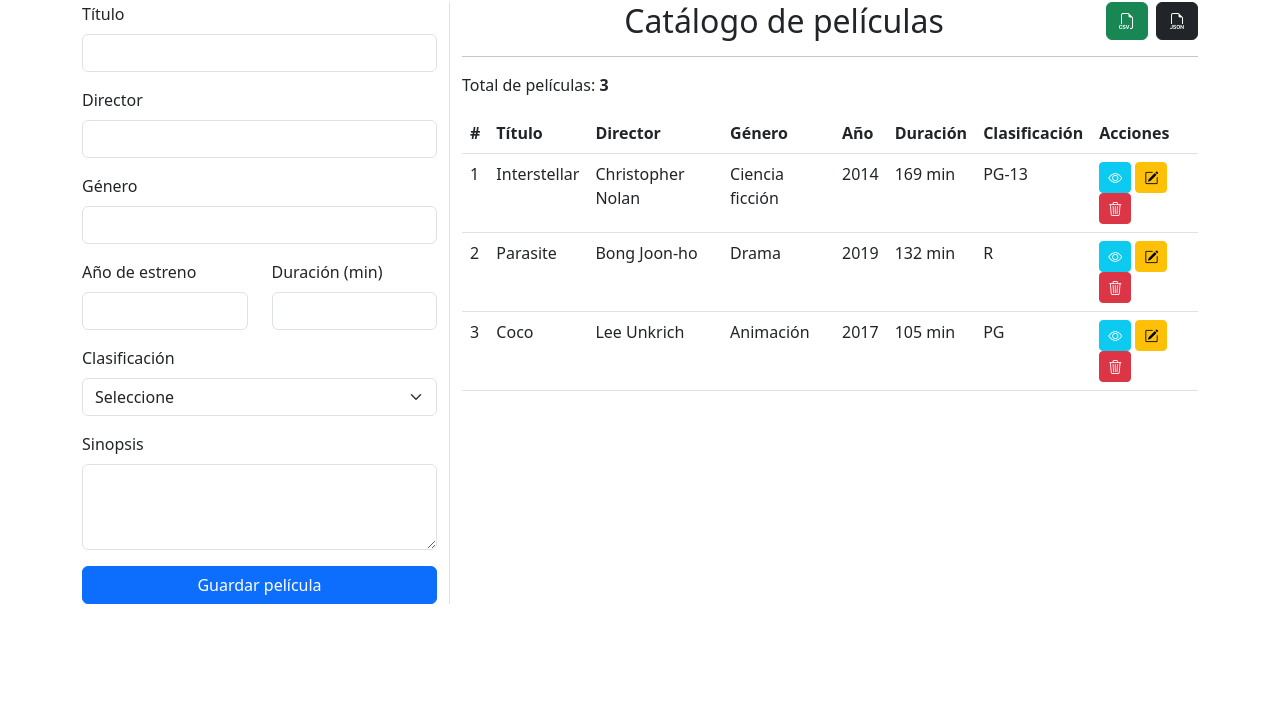
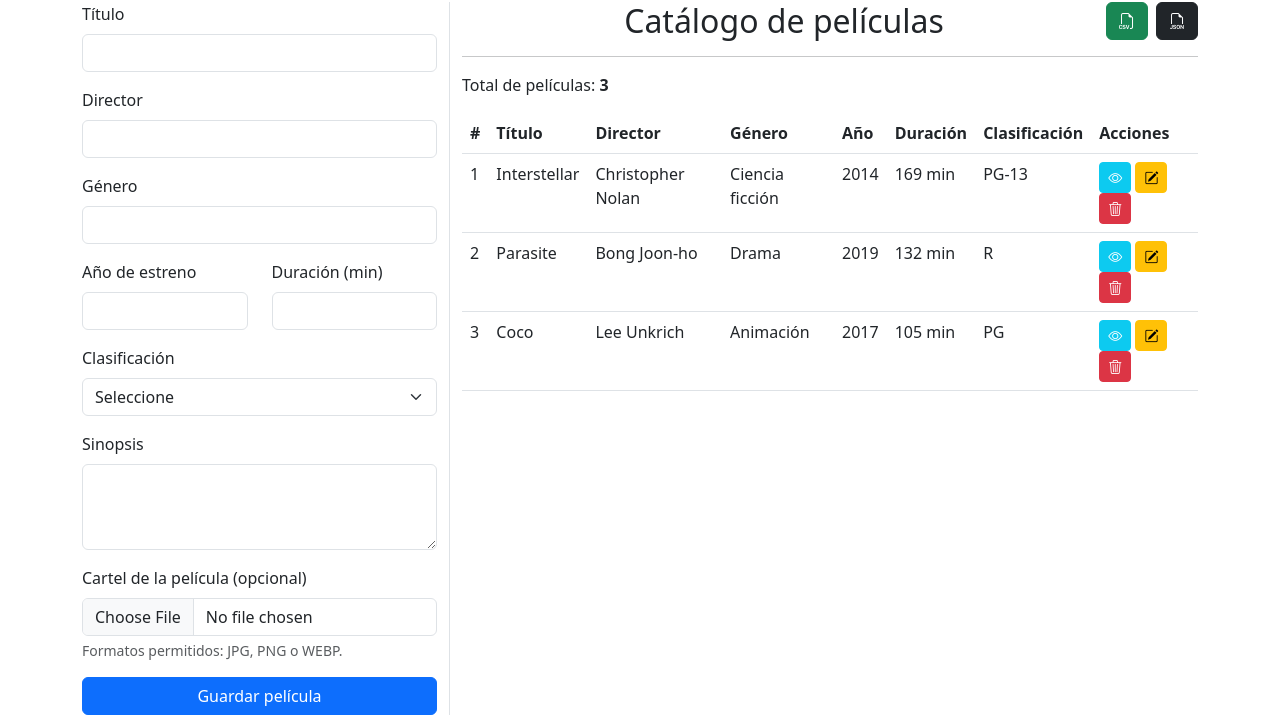
Before and after one commit to Denis-sys-a/Sys-CRUD-Peliculas, a PHP site: page / in a window 1280 px wide. Shown: the part 118-833 px from the top of the page. Before the commit the page ends 722 px from the top, so only its background shows below. Run offline with PHP 8.4, Linux system fonts and the light colour scheme; data comes from the database, SQL or seed files in the repository; both versions use the stored data as it was after the commit; some libraries are stand-ins or nearby versions.

Commit message:
Agrege el boton para poder ponerle un cartel a tal pelicula

```diff
--- a/acciones/acciones.php
+++ b/acciones/acciones.php
@@ -5,7 +5,7 @@ if ($_SERVER['REQUEST_METHOD'] !== 'POST') {
     exit;
 }
 
-$ok = $movieController->create($_POST);
+$ok = $movieController->create($_POST, $_FILES);
 if ($ok) {
     header('location:../');
     exit;
--- a/acciones/actualizarPelicula.php
+++ b/acciones/actualizarPelicula.php
@@ -6,7 +6,7 @@ if ($_SERVER['REQUEST_METHOD'] !== 'POST' || !isset($_POST['id'])) {
     exit;
 }
 
-$ok = $movieController->update((int) $_POST['id'], $_POST);
+$ok = $movieController->update((int) $_POST['id'], $_POST, $_FILES);
 
 if ($ok) {
     header('location:../');
--- a/app/Controller/MovieController.php
+++ b/app/Controller/MovieController.php
@@ -6,14 +6,26 @@ class MovieController
     {
     }
 
-    public function create(array $input): bool
+    public function create(array $input, array $files = []): bool
     {
-        return $this->repository->create($this->sanitizeInput($input));
+        $data = $this->sanitizeInput($input);
+        $data['cartel_url'] = $this->resolvePosterPath($files['cartel_imagen'] ?? null, '');
+
+        return $this->repository->create($data);
     }
 
-    public function update(int $id, array $input): bool
+    public function update(int $id, array $input, array $files = []): bool
     {
-        return $this->repository->update($id, $this->sanitizeInput($input));
+        $currentMovie = $this->repository->findById($id);
+        if (!$currentMovie) {
+            return false;
+        }
+
+        $data = $this->sanitizeInput($input);
+        $currentPoster = (string) ($currentMovie['cartel_url'] ?? '');
+        $data['cartel_url'] = $this->resolvePosterPath($files['cartel_imagen'] ?? null, $currentPoster);
+
+        return $this->repository->update($id, $data);
     }
 
     public function delete(int $id): bool
@@ -56,6 +68,47 @@ class MovieController
         ];
     }
 
+    private function resolvePosterPath(?array $posterFile, string $currentPoster): string
+    {
+        if (!$posterFile || ($posterFile['error'] ?? UPLOAD_ERR_NO_FILE) === UPLOAD_ERR_NO_FILE) {
+            return $currentPoster;
+        }
+
+        if (($posterFile['error'] ?? UPLOAD_ERR_OK) !== UPLOAD_ERR_OK) {
+            return $currentPoster;
+        }
+
+        if (!is_uploaded_file($posterFile['tmp_name'] ?? '')) {
+            return $currentPoster;
+        }
+
+        $finfo = new finfo(FILEINFO_MIME_TYPE);
+        $mimeType = $finfo->file($posterFile['tmp_name']);
+        $allowedTypes = [
+            'image/jpeg' => 'jpg',
+            'image/png' => 'png',
+            'image/webp' => 'webp',
+        ];
+
+        if (!isset($allowedTypes[$mimeType])) {
+            return $currentPoster;
+        }
+
+        $targetDirectory = dirname(__DIR__, 2) . '/assets/img';
+        if (!is_dir($targetDirectory)) {
+            mkdir($targetDirectory, 0775, true);
+        }
+
+        $fileName = uniqid('cartel_', true) . '.' . $allowedTypes[$mimeType];
+        $targetFilePath = $targetDirectory . '/' . $fileName;
+
+        if (!move_uploaded_file($posterFile['tmp_name'], $targetFilePath)) {
+            return $currentPoster;
+        }
+
+        return 'assets/img/' . $fileName;
+    }
+
     private function resolveStrategy(string $format): ExportStrategyInterface
     {
         return strtolower($format) === 'json'
--- a/app/Repository/MySqlMovieRepository.php
+++ b/app/Repository/MySqlMovieRepository.php
@@ -8,18 +8,19 @@ class MySqlMovieRepository implements MovieRepositoryInterface
 
     public function create(array $movieData): bool
     {
-        $sql = 'INSERT INTO peliculas (titulo, director, genero, anio_estreno, duracion_min, clasificacion, sinopsis)
-                VALUES (?, ?, ?, ?, ?, ?, ?)';
+        $sql = 'INSERT INTO peliculas (titulo, director, genero, anio_estreno, duracion_min, clasificacion, sinopsis, cartel_url)
+                VALUES (?, ?, ?, ?, ?, ?, ?, ?)';
         $stmt = $this->connection->prepare($sql);
         $stmt->bind_param(
-            'sssisss',
+            'sssissss',
             $movieData['titulo'],
             $movieData['director'],
             $movieData['genero'],
             $movieData['anio_estreno'],
             $movieData['duracion_min'],
             $movieData['clasificacion'],
-            $movieData['sinopsis']
+            $movieData['sinopsis'],
+            $movieData['cartel_url']
         );
 
         return $stmt->execute();
@@ -28,11 +29,11 @@ class MySqlMovieRepository implements MovieRepositoryInterface
     public function update(int $id, array $movieData): bool
     {
         $sql = 'UPDATE peliculas
-                SET titulo = ?, director = ?, genero = ?, anio_estreno = ?, duracion_min = ?, clasificacion = ?, sinopsis = ?
+                SET titulo = ?, director = ?, genero = ?, anio_estreno = ?, duracion_min = ?, clasificacion = ?, sinopsis = ?, cartel_url = ?
                 WHERE id = ?';
         $stmt = $this->connection->prepare($sql);
         $stmt->bind_param(
-            'sssisssi',
+            'sssissssi',
             $movieData['titulo'],
             $movieData['director'],
             $movieData['genero'],
@@ -40,6 +41,7 @@ class MySqlMovieRepository implements MovieRepositoryInterface
             $movieData['duracion_min'],
             $movieData['clasificacion'],
             $movieData['sinopsis'],
+            $movieData['cartel_url'],
             $id
         );
 
--- a/app/Strategy/CsvExportStrategy.php
+++ b/app/Strategy/CsvExportStrategy.php
@@ -8,7 +8,7 @@ class CsvExportStrategy implements ExportStrategyInterface
         header('Content-Disposition: attachment; filename="peliculas_' . date('Y-m-d') . '.csv"');
 
         $output = fopen('php://output', 'w');
-        fputcsv($output, ['ID', 'Título', 'Director', 'Género', 'Año', 'Duración (min)', 'Clasificación', 'Sinopsis']);
+        fputcsv($output, ['ID', 'Título', 'Director', 'Género', 'Año', 'Duración (min)', 'Clasificación', 'Sinopsis', 'Cartel (ruta local)']);
 
         foreach ($movies as $movie) {
             fputcsv($output, [
@@ -20,6 +20,7 @@ class CsvExportStrategy implements ExportStrategyInterface
                 $movie['duracion_min'],
                 $movie['clasificacion'],
                 $movie['sinopsis'],
+                $movie['cartel_url'] ?? '',
             ]);
         }
 
--- a/formulario.php
+++ b/formulario.php
@@ -2,7 +2,7 @@
     <a href="./" class="float-end"><i class="bi bi-arrow-clockwise"></i> limpiar</a>
 <?php endif; ?>
 
-<form action="<?php echo isset($peliculaEditar['id']) ? 'acciones/actualizarPelicula.php' : 'acciones/acciones.php'; ?>" method="POST">
+<form action="<?php echo isset($peliculaEditar['id']) ? 'acciones/actualizarPelicula.php' : 'acciones/acciones.php'; ?>" method="POST" enctype="multipart/form-data">
     <?php if (isset($peliculaEditar['id'])): ?>
         <input type="hidden" name="id" value="<?php echo $peliculaEditar['id']; ?>" />
     <?php endif; ?>
@@ -45,7 +45,14 @@
         <label class="form-label">Sinopsis</label>
         <textarea name="sinopsis" class="form-control" rows="3" required><?php echo $peliculaEditar['sinopsis'] ?? ''; ?></textarea>
     </div>
-
+    <div class="mb-3">
+        <label class="form-label">Cartel de la película (opcional)</label>
+        <input type="file" name="cartel_imagen" class="form-control" accept="image/png,image/jpeg,image/webp" />
+        <div class="form-text">Formatos permitidos: JPG, PNG o WEBP.</div>
+        <?php if (!empty($peliculaEditar['cartel_url'])): ?>
+            <div class="mt-2 small text-muted">Imagen actual: <?php echo htmlspecialchars($peliculaEditar['cartel_url'], ENT_QUOTES, 'UTF-8'); ?></div>
+        <?php endif; ?>
+    </div>
     <div class="d-grid gap-2">
         <button type="submit" class="btn btn-primary">
             <?php echo isset($peliculaEditar['id']) ? 'Actualizar película' : 'Guardar película'; ?>
```
Also changed, not shown: bd/bd.sql (+8 -4 lines), assets/img/cartel_69a380025968a7.74069099.jpg (added).
